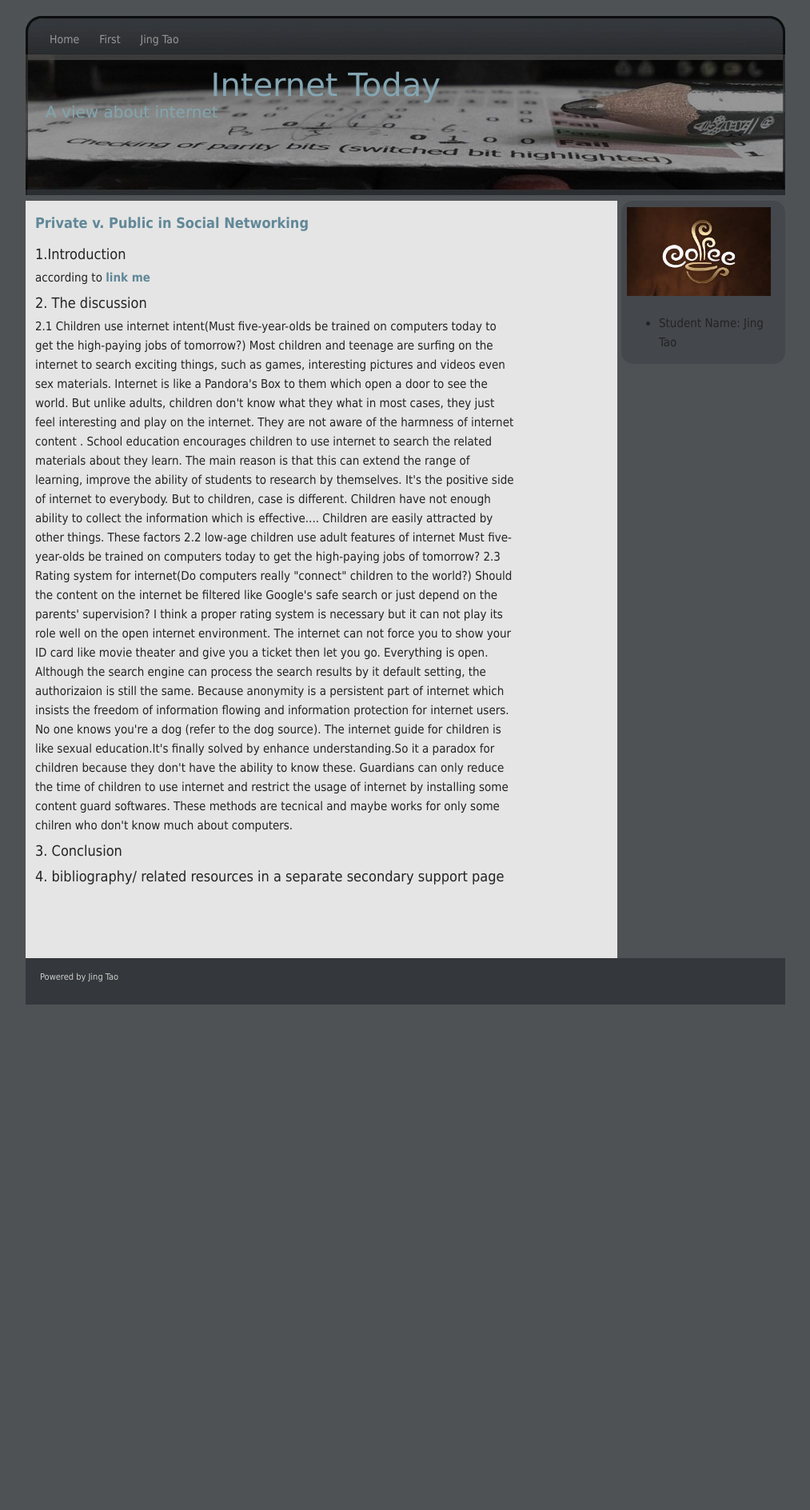
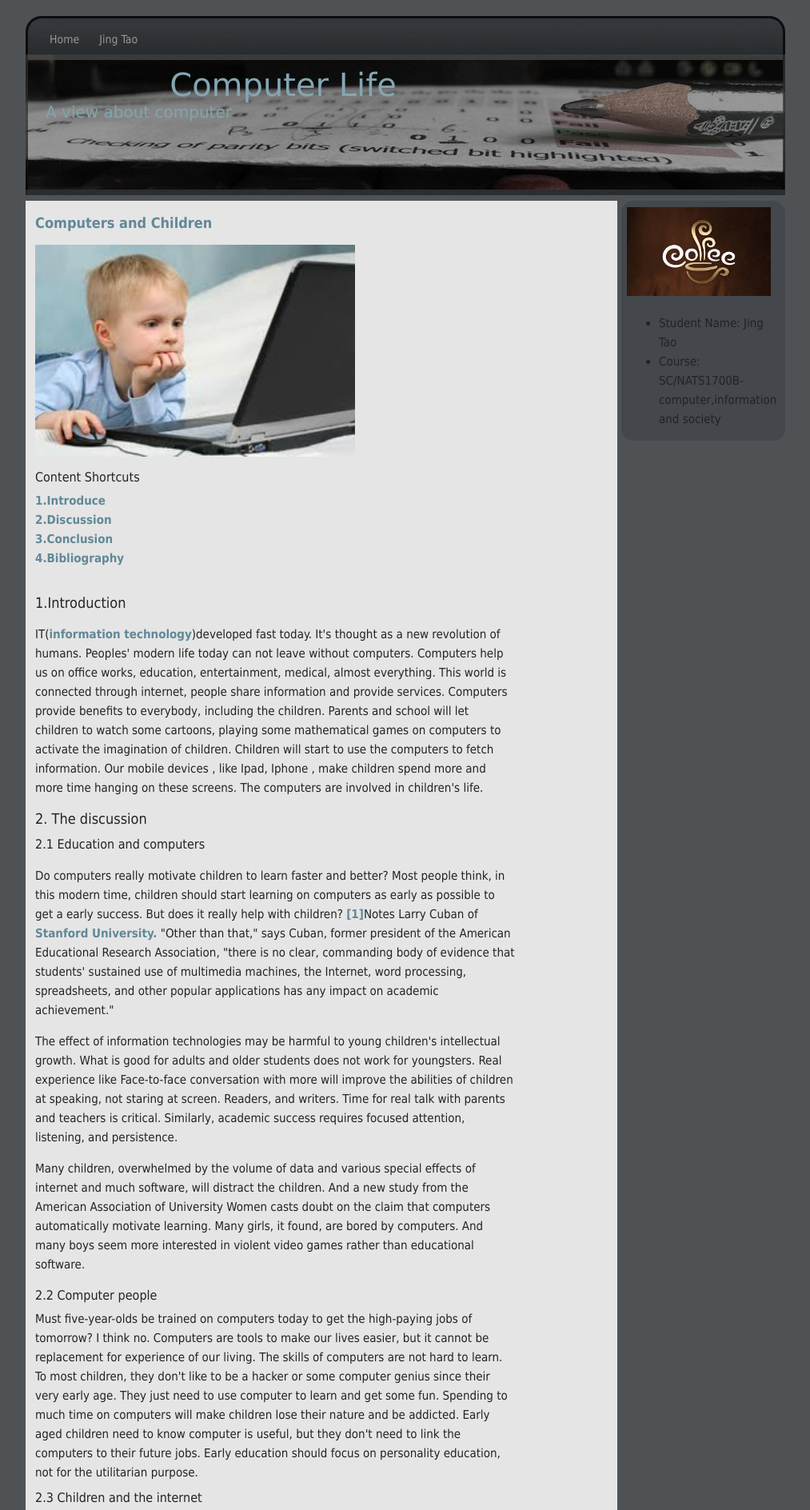
Before and after one commit to babykick/WebGenerator, a plain HTML site: page pages/html/index.html in a window 1280 px wide. Shown: the top 1888 px of the page at 80% size, without its empty margins (133-1146 px from the left). Before the commit the page ends 1256 px from the top, so only its background shows below. Drawn offline with Linux system fonts and the light colour scheme.

Commit message:
ready released

```diff
--- a/pages/html/index.html
+++ b/pages/html/index.html
@@ -10,7 +10,7 @@
 
 
 
-    Jing Tao: Course info
+    Jing Tao: SC/NATS1700B-computer,information and society
 
 
 
@@ -36,9 +36,7 @@
 
         <li class="page_item"><a href="index.html">Home</a></li>
 
-        <li class="page_item page-item-links"><a href="first.html" title="first">First</a></li>
-
-        <li class="page_item page-item-text"><a href="mailto:youremailaddress" title="email">Jing Tao</a></li>
+        <li class="page_item page-item-text"><a href="mailto:taojing0814@126.com" title="email">Jing Tao</a></li>
 
   </ul>
 
@@ -54,7 +52,7 @@
 
   <span class="baner_text">
 
-      Internet Today
+      Computer Life
 
   </span>
 
@@ -62,7 +60,7 @@
 
   <span class="baner_text_sub">
 
-      A view about internet
+      A view about computer
 
   </span>
 
@@ -88,41 +86,96 @@
 
   <div class="post">
 
-      <h2><a href="#"> Private v. Public in Social Networking</a><br></h2>
+      <h2><a href="#"> Computers and Children</a><br></h2>
 
       <p>
 
-           <h2>1.Introduction</h2>
-   according to <a href="fsafdsf">link me</a>
+           <img src="../images/computerchild.jpg" />
 
 
-<h2>2. The discussion</h2>
-2.1 Children use internet intent(Must five-year-olds be trained on computers today to get the high-paying jobs of tomorrow?)
-Most children and teenage are surfing on the internet to search exciting things, such as games, interesting pictures and videos even sex materials. Internet is like a Pandora's Box to them which open a door to see the world. But unlike adults, children don't know what they what in most cases, they just feel interesting and play on the internet. They are not aware of the harmness of internet content .
-School education encourages children to use internet to search the related materials about they learn. The main reason is that this can extend the range of learning, improve the ability of students to research by themselves. It's the positive side of internet to everybody. But to children,  case is different.
-Children have not enough ability to collect the information which is effective....
-Children are easily attracted by other things.
-These factors
+<br><br><br><br><br><br><br><br><br><br><br>
+<h3>Content Shortcuts</h3>
+<a href="#introduce">1.Introduce</a><br>
 
-2.2 low-age children use adult features of internet
-Must five-year-olds be trained on computers today to get the high-paying jobs of tomorrow?
+<a href="#discussion">2.Discussion</a><br>
 
-2.3 Rating system for internet(Do computers really "connect" children to the world?)
-Should the content on the internet be filtered like Google's safe search or just depend on the parents' supervision? I think a proper rating system is necessary but it can not play its role well on the open
-internet environment. The internet can not force you to show your ID card like movie theater and give you a ticket then let you go. Everything is open. Although the search engine can process the search results by it default setting, the authorizaion is still the same. Because anonymity is a persistent part of internet which insists the freedom of information flowing and information protection for internet users. No one knows you're a dog (refer to the dog source).
+<a href="#conclusion">3.Conclusion</a><br>
 
-The internet guide for children is like sexual education.It's finally solved by enhance understanding.So it a paradox for children because they don't have the ability to know these. Guardians can only reduce the time of children to use internet and restrict the usage of internet by installing some content guard softwares. These methods are tecnical and maybe works for only some chilren who don't know much about computers.
+<a href="#bib">4.Bibliography</a><br><br>
 
 
-
-<h2>3. Conclusion</h2>
+<a id="introduce"><h2 >1.Introduction</h2></a>
 
 
+<p>
+  IT(<a href="https://en.wikipedia.org/wiki/Information_technology">information technology</a>)developed fast today. It's thought as a new revolution of
+humans. Peoples' modern life today can not leave without computers. Computers help us
+on office works, education, entertainment, medical, almost everything. This world is
+connected through internet, people share information and provide services. Computers
+provide benefits to everybody, including the children. Parents and school will
+let children to watch some cartoons, playing some mathematical games on computers to
+activate the imagination of children. Children will start to use the computers to fetch
+information. Our mobile devices , like Ipad, Iphone , make children spend more and more time hanging on these screens. The computers are involved in children's life.
+</p>
 
-<h2>4. bibliography/ related resources in a separate secondary support page</h2>
+<a id="discussion"><h2>2. The discussion</h2></a>
+<h3>2.1 Education and computers</h3>
+<p>
+Do computers really motivate children to learn faster and better?
+Most people think, in this modern time, children should start learning on computers as early as possible
+to get a early success. But does it really help with children?
+<a href="#ref1">[1]</a>Notes Larry Cuban of <a href="http://www.stanford.edu/">Stanford University.</a> "Other than that," says Cuban, former president of the American
+Educational Research Association, "there is no clear, commanding body of evidence that students' sustained
+use of multimedia machines, the Internet, word processing, spreadsheets, and other popular applications has any impact on
+academic achievement."
+</p>
+<p>
+The effect of information technologies may be harmful to young children's intellectual growth.
+What is good for adults and older students does not work for youngsters. Real experience like Face-to-face conversation with more will improve the abilities of children at speaking, not staring at screen.
+Readers, and writers. Time for real talk with parents and teachers is critical. Similarly, academic success requires focused attention, listening, and persistence.
+</p>
+<p>
+Many children, overwhelmed by the volume of data and various special effects of internet and much software,
+will distract the children. And a new study from the American Association of University Women casts doubt on
+the claim that computers automatically motivate learning. Many girls, it found, are bored by computers. And many boys seem more interested in violent video games rather than educational software.
+</p>
+
+<h3>2.2 Computer people</h3>
+Must five-year-olds be trained on computers today to get the high-paying jobs of tomorrow? I think no.
+Computers are tools to make our lives easier, but it cannot be replacement for experience of our living.
+The skills of computers are not hard to learn. To most children, they don't like to be a hacker or some computer
+genius since their very early age. They just need to use computer to learn and get some fun. Spending to much time on
+computers will make children lose their nature and be addicted. Early aged children need to know computer is useful,
+but they don't need to link the computers to their future jobs. Early education should focus on personality education,
+not for the utilitarian purpose.
 
 
+<h3>2.3 Children and the internet</h3>
+<p>
+Do computers really "connect" children to the world?<br>
+Most children and teenagers are surfing on the internet to search exciting things,
+such as games, interesting pictures and videos even sex materials. Internet is like a
+Pandora's Box to them which open a door to see the world. But unlike adults,
+children don't know what they what in most cases, they just feel interesting and play on the internet.
+They are aware of neither the utilities or the harm of internet content.
+School education encourages children to use internet to search the related materials about they learn,
+use the convenient utilities and services to make their lives easier.
+This can extend the range of learning, improve the ability
+of students to research by themselves and gain efficacy of living. It's the positive side of internet.
+But to children, case is different. Children have not enough ability to select the information
+which is true and effective while these information perhaps is out of their life section. That is
+most information they cannot understand and only make them confused. The adults world may pollute the Children's mind.
+</p>
 
+<a id="conclusion" ><h2>3. Conclusion</h2></a>
+<p>
+The computers should be friends of children, not demon. Parents and school should pay more attention for
+the children to use computers. Let our children to spend more time to play and study in real life and keep a limited contact
+to virtual computer world.
+</p>
+
+<a id="bib"><h2>4. Bibliography/ related resources in a separate secondary support page</h2></a>
+<a id="ref1">Larry Cuban, Ph.D., professor of education, <a href="http://www.stanford.edu/">Stanford University.</a>, and former president, the American Educational Research Association</a><br>
 
 
 
@@ -162,6 +215,8 @@ The internet guide for children is like sexual education.It's finally solved by
 
      <li> Student Name: Jing Tao </li>
 
+     <li> Course: SC/NATS1700B-computer,information and society </li>
+
    </ul>
 
 
```
Also changed, not shown: content.essay.txt, pages/images/computerchild.jpg (added), 3 other files.
